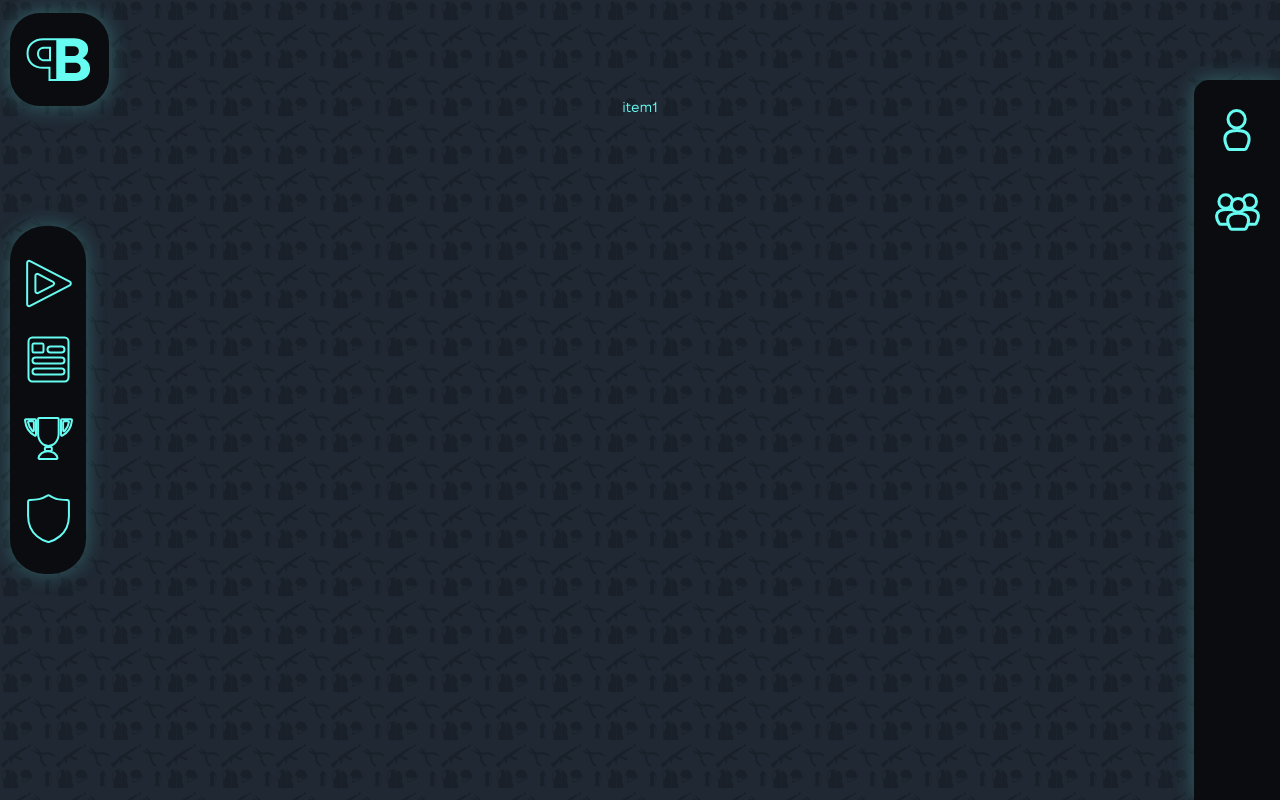
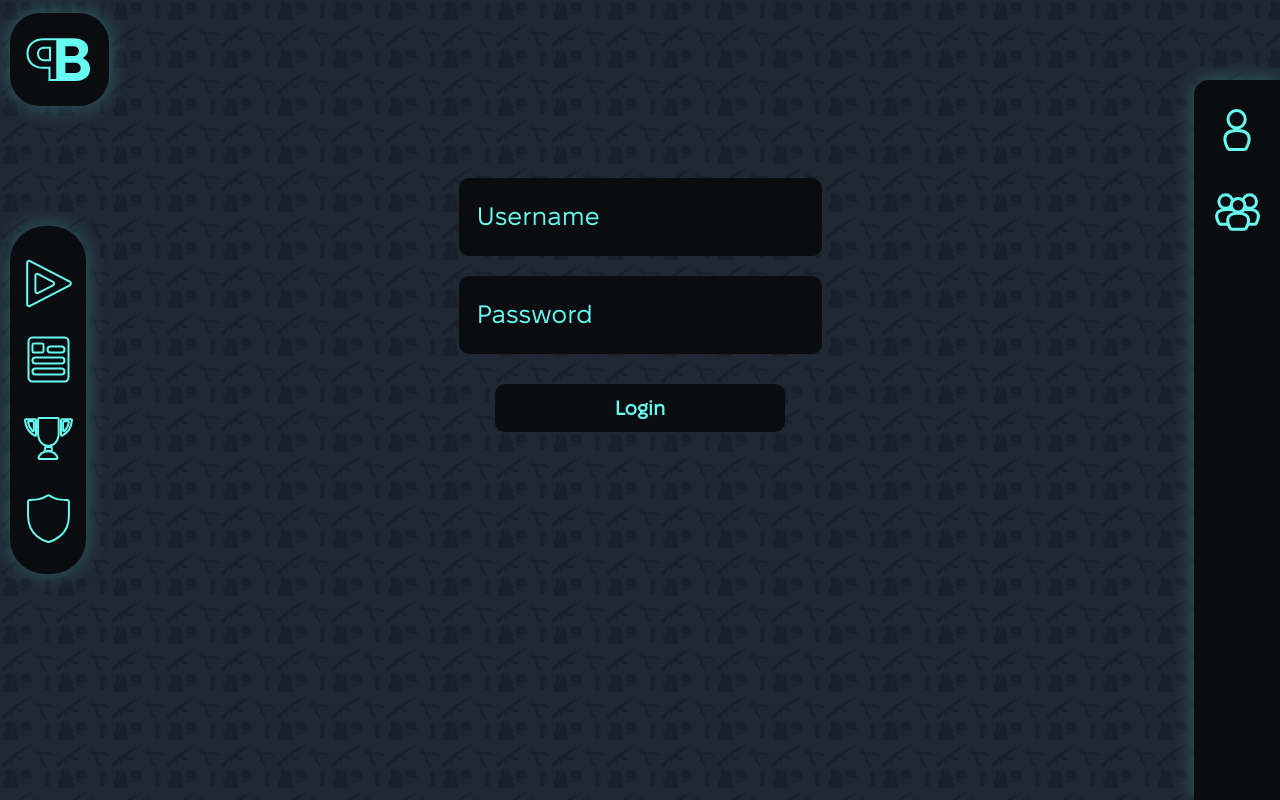
Before and after one commit to BazaDiplom/frontend, a React (Create React App) app: page /login in a window 1280 px wide. Before the commit this address led to /. Built offline with nearby package versions, Linux system fonts and the light colour scheme.

Commit message:
Add Login

```diff
--- /dev/null
+++ b/src/components/Input/Input.module.scss
@@ -0,0 +1,32 @@
+.container {
+  position: relative;
+  font-size: 1.8rem;
+  span {
+    position: absolute;
+    top: 50%;
+    left: 5%;
+    transform: translate(0, -50%);
+    transition: all 0.1s linear 0s;
+    &.focus {
+      top: 30%;
+      left: 2.5%;
+      font-size: 1.2rem;
+      opacity: 0.8;
+    }
+  }
+  input {
+    background-color: #0b0c10;
+    padding: 30px 10px 10px;
+    color: #66fcf1;
+    font-size: 2rem;
+    border-radius: 10px;
+    transition: all 0.1s linear 0s;
+    margin: 10px 0;
+    &.focus {
+      outline: 3px solid #66fcf268;
+    }
+    &:hover {
+      outline: 3px solid #66fcf168;
+    }
+  }
+}
--- /dev/null
+++ b/src/components/Input/Input.tsx
@@ -0,0 +1,48 @@
+import { useState } from 'react';
+import styles from './Input.module.scss';
+
+type InputProps = {
+  type: string;
+  value: string;
+  name: string;
+  setInput: Function;
+  children?: string;
+};
+
+const Input = (props: InputProps) => {
+  const [focus, setFocus] = useState({
+    span: '',
+    input: '',
+  });
+  return (
+    <div className={styles.container}>
+      <span className={focus.span}>{props.children}</span>
+      <input
+        className={focus.input}
+        type={props.type}
+        value={props.value}
+        name={props.name}
+        onChange={(e) => props.setInput(e.target.value)}
+        onFocus={() =>
+          setFocus({
+            span: styles.focus,
+            input: styles.focus,
+          })
+        }
+        onBlur={() =>
+          props.value
+            ? setFocus({
+                span: styles.focus,
+                input: '',
+              })
+            : setFocus({
+                span: '',
+                input: '',
+              })
+        }
+      />
+    </div>
+  );
+};
+
+export default Input;
--- /dev/null
+++ b/src/pages/Login/Login.module.scss
@@ -0,0 +1,25 @@
+.container {
+  display: flex;
+  flex-direction: column;
+  align-items: center;
+  justify-content: center;
+  min-height: 50vh;
+  text-align: center;
+  button {
+    margin-top: 20px;
+    color: #66fcf1;
+    background-color: #0b0c10;
+    width: 80%;
+    padding: 10px 0;
+    font-size: 1.4rem;
+    font-weight: 600;
+    border-radius: 10px;
+    transition: all 0.1s linear 0s;
+    &:hover {
+      outline: 3px solid #66fcf168;
+    }
+    &:active {
+      transform: translate(0, 2px);
+    }
+  }
+}
--- /dev/null
+++ b/src/pages/Login/Login.tsx
@@ -0,0 +1,36 @@
+import { useState } from 'react';
+import Input from '../../components/Input/Input';
+import styles from './Login.module.scss';
+
+const Login = () => {
+  const [username, setUsername] = useState('');
+  const [password, setPassword] = useState('');
+  function handlerFornSubmit(event: React.SyntheticEvent) {
+    event.preventDefault();
+  }
+  return (
+    <div className={styles.container}>
+      <form onSubmit={handlerFornSubmit}>
+        <Input
+          name="username"
+          type="text"
+          value={username}
+          setInput={setUsername}
+        >
+          Username
+        </Input>
+        <Input
+          name="password"
+          type="password"
+          value={password}
+          setInput={setPassword}
+        >
+          Password
+        </Input>
+        <button>Login</button>
+      </form>
+    </div>
+  );
+};
+
+export default Login;
--- a/src/pages/News/News.module.scss
+++ b/src/pages/News/News.module.scss
@@ -2,7 +2,7 @@
   display: flex;
   height: 86vh;
   flex-direction: column;
-  justify-content: center;
+  // justify-content: center;
   gap: 60px;
   overflow-y: scroll;
 }
--- a/src/routes/AppRouter.tsx
+++ b/src/routes/AppRouter.tsx
@@ -4,6 +4,7 @@
 import MainLayout from '../layouts/MainLayout';
 import Anticheat from '../pages/Anticheat/Anticheat';
 import Home from '../pages/Home/Home';
+import Login from '../pages/Login/Login';
 import News from '../pages/News/News';
 import NotFound from '../pages/NotFound/NotFound';
 import Play from '../pages/Play/Play';
@@ -22,6 +23,7 @@
         <Route path="teams" element={<Teams />} />
         <Route path="tournaments" element={<Tournaments />} />
         <Route path="anticheat" element={<Anticheat />} />
+        <Route path="login" element={<Login />} />
         <Route path="*" element={<NotFound />} />
       </Route>
     </Routes>
```
